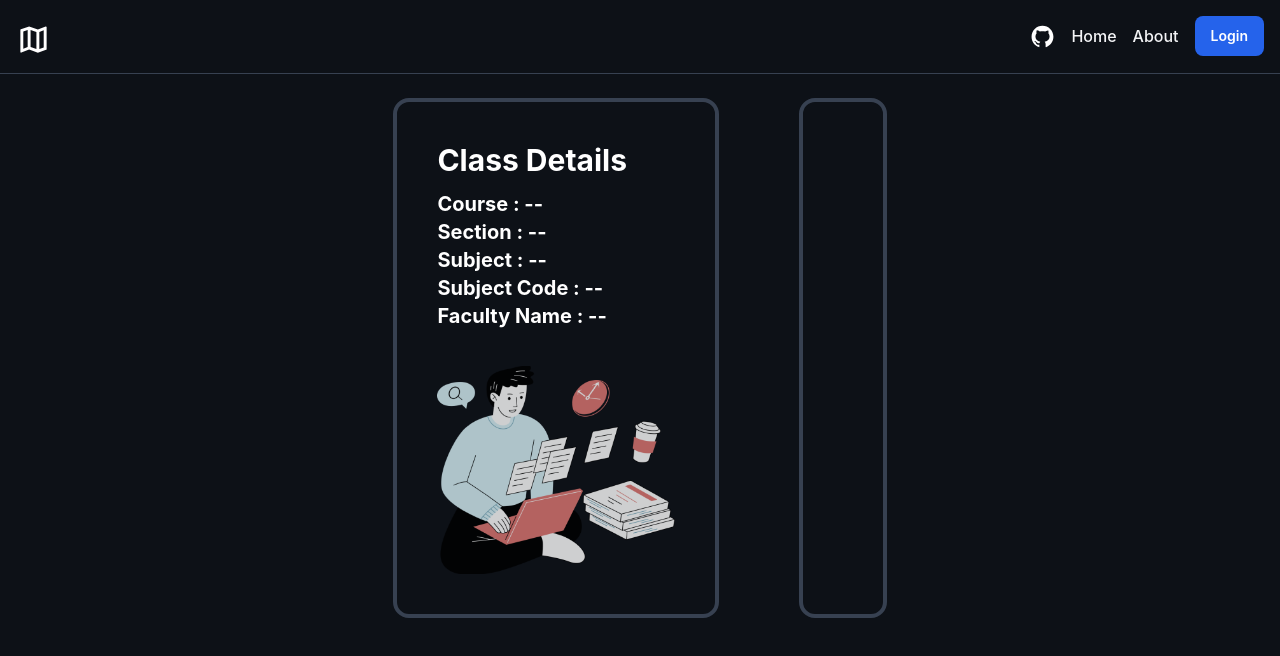
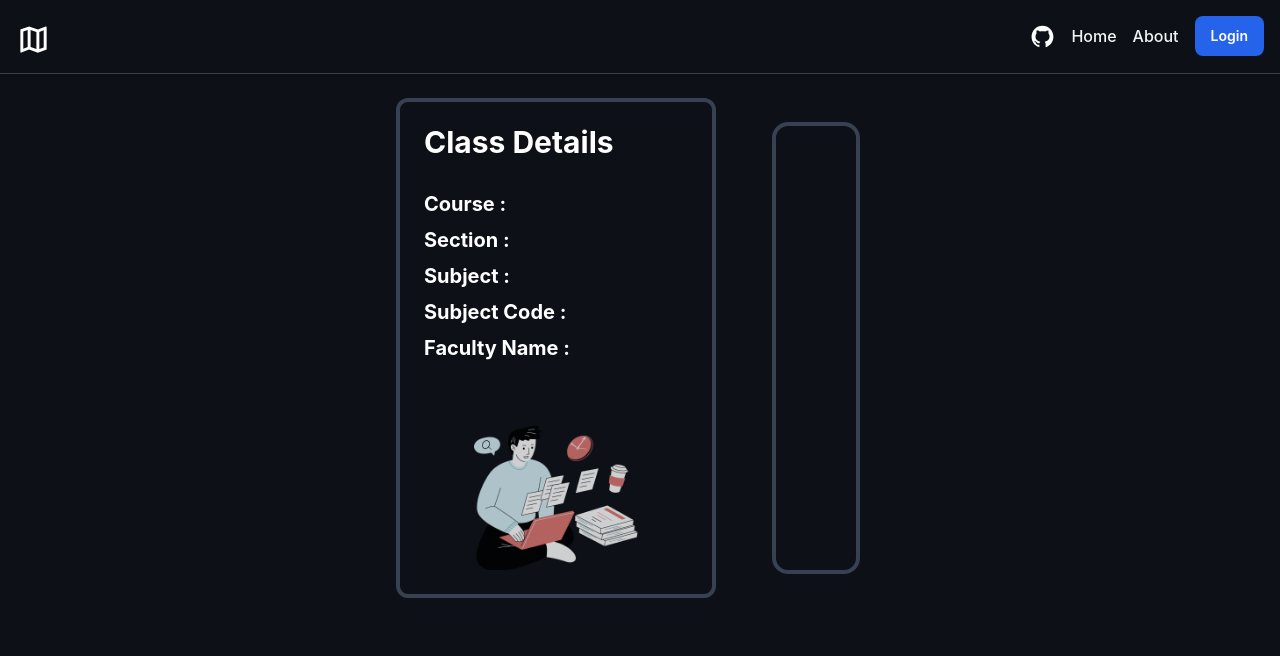
Before and after one commit to AKACHI-4/GPI-Frontend, a React (Create React App) app: page /class-room in a window 1280 px wide. Shown: the top 656 px of the page. Built offline with nearby package versions, Linux system fonts and the light colour scheme.

Commit message:
Card added !!

```diff
--- a/src/App.js
+++ b/src/App.js
@@ -1,6 +1,6 @@
 import './App.css';
 import Layout from './Pages/Layout';
-import { BrowserRouter as Router, Routes, Route} from 'react-router-dom';
+import { BrowserRouter as Router, Routes, Route } from 'react-router-dom';
 import HomePage from './Pages/HomePage';
 import ClassForm from './Pages/ClassForm';
 import StudentForm from './Pages/StudentForm';
--- a/src/Components/Classdetails.js
+++ b/src/Components/Classdetails.js
@@ -3,12 +3,12 @@ import React from 'react'
 function Classdetails() {
   return (
     <div>
-      <ul>
-        <li className="text-white font-bold text-xl">Course : --</li>
-        <li className="text-white font-bold text-xl">Section : --</li>
-        <li className="text-white font-bold text-xl">Subject : --</li>
-        <li className="text-white font-bold text-xl">Subject Code : --</li>
-        <li className="text-white font-bold text-xl">Faculty Name : --</li>
+      <ul className='flex flex-col gap-2'>
+        <li className="text-white font-bold text-xl">Course : </li>
+        <li className="text-white font-bold text-xl">Section : </li>
+        <li className="text-white font-bold text-xl">Subject : </li>
+        <li className="text-white font-bold text-xl">Subject Code : </li>
+        <li className="text-white font-bold text-xl">Faculty Name : </li>
       </ul>
     </div>
   )
--- a/src/Components/Details.js
+++ b/src/Components/Details.js
@@ -4,16 +4,29 @@ import student from "../assets/student.png";
 
 function Details() {
   return (
-    <div className="flex flex-col justify-center m-6 border-4 border-gray-700 rounded-2xl p-10 gap-3">
-      <h3 class="text-white font-bold text-3xl">Class Details</h3>
-      <div class='mb-6'>
-        <Classdetails />
-      </div>
+    // <div className="flex flex-col justify-center m-6 border-4 border-gray-700 p-6 gap-3 max-w-2xl mx-auto bg-transparent rounded-xl shadow-md overflow-hidden md:max-w-2xl ">
+    //   <h3 class="text-white font-bold text-3xl">Class Details</h3>
+    //   <div class='mb-6'>
+    //     <Classdetails />
+    //   </div>
+    //   <img
+    //     className="h-36 mx-auto"
+    //     src={student}
+    //     alt="student"
+    //   />
+    // </div>
+    <div class="flex w-80 cursor-default border-4 border-gray-700 flex-col p-6 justify-center gap-8 rounded-xl bg-transparent transition-all duration-500 ease-in-out hover:shadow-slate-900/20 ">
+      <h1 class="text-3xl font-bold leading-8 text-white">Class Details</h1>
+      {/* <p class="mt-2 w-60 text-center text-sm font-normal leading-4 text-gray-600">Slate helps you see how many more days you need to work to reach. Slate helps you see how many more days.</p> */}
+      <Classdetails />
+      {/* <button class="mt-2 rounded-full bg-slate-900 px-8 py-2 text-center font-sans text-lg font-normal text-gray-400 transition-all disabled:bg-gray-400">Try for free</button> */}
+
       <img
-        className="max-w-full h-52 mx-auto md:max-w-md lg:max-w-lg"
+        className="h-36 mt-8 mx-auto"
         src={student}
         alt="student"
       />
+
     </div>
   );
 }
--- a/src/Pages/ClassRoom.js
+++ b/src/Pages/ClassRoom.js
@@ -2,14 +2,14 @@ import React from 'react'
 import Details from '../Components/Details'
 import Attendeeslist from '../Components/Attendeeslist'
 
-function ClassRoom() {
+function classroom() {
   return (
-    <div className="flex flex-row bg-transparent w-full overflow-hidden justify-center gap-8">
-      <Details />
+    <div className="flex flex-row bg-transparent w-full overflow-hidden justify-center gap-8 p-6">
+      <Details/>
       <Attendeeslist />
 
     </div>
   )
 }
 
-export default ClassRoom;
+export default classroom;
```
